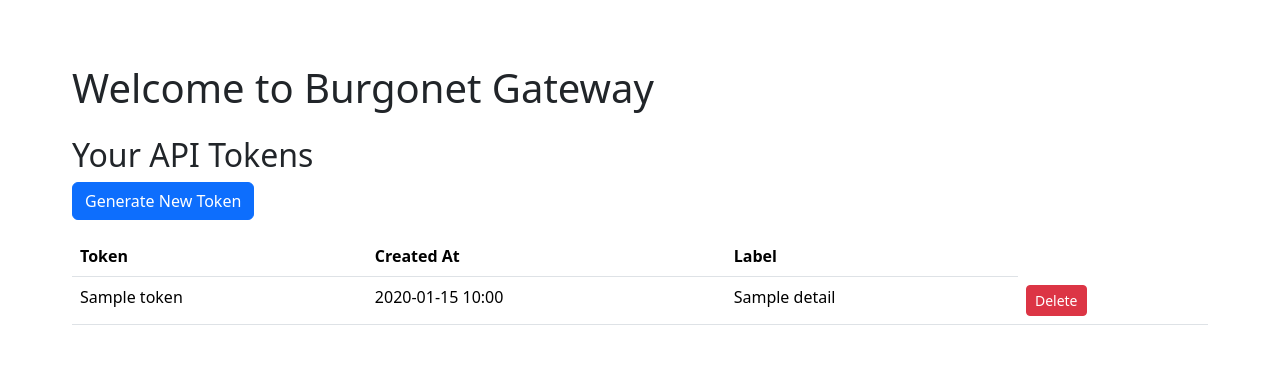
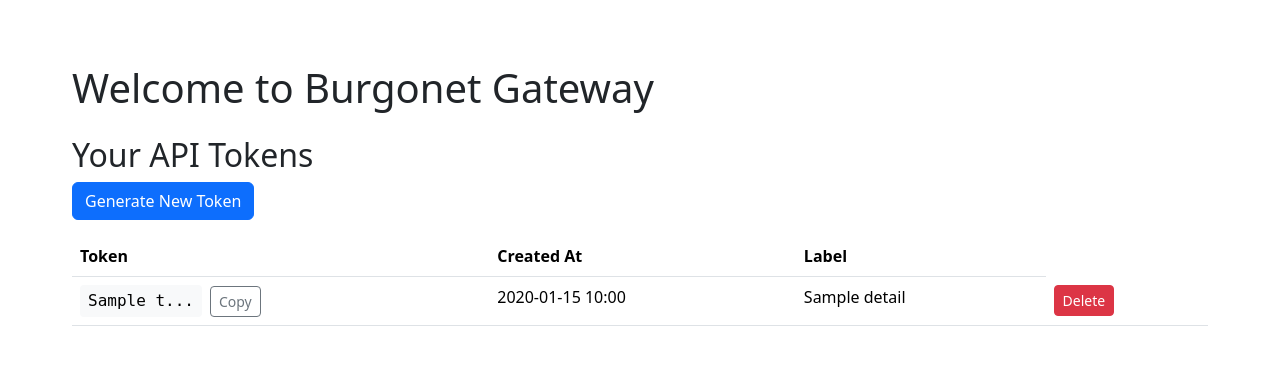
Before and after one commit to scampion/burgonet-gateway, a Flask app: template frontend/app/templates/index.html in a window 1280 px wide. Shown: the top 365 px of the page. Run offline with Flask 3, Linux system fonts and the light colour scheme; the template is opened without the code that fills it: most values are stand-ins (such as "Sample title", 1, 10 or a date in 2020).

Commit message:
feat: truncate token display and add copy button in index.html

```diff
--- a/frontend/app/templates/index.html
+++ b/frontend/app/templates/index.html
@@ -21,7 +21,15 @@
             <tbody id="token-list">
                 {% for token, details in tokens.items() %}
                 <tr>
-                    <td class="text-truncate" style="max-width: 200px;">{{ token }}</td>
+                    <td>
+                        <div class="token-display">
+                            <span class="token-value">{{ token[:8] }}...</span>
+                            <button class="btn btn-sm btn-outline-secondary"
+                                    onclick="copyToClipboard('{{ token }}')">
+                                Copy
+                            </button>
+                        </div>
+                    </td>
                     <td>{{ details.created_at|datetimeformat }}</td>
                     <td>{{ details.label }}</td>
                     <td>
```
